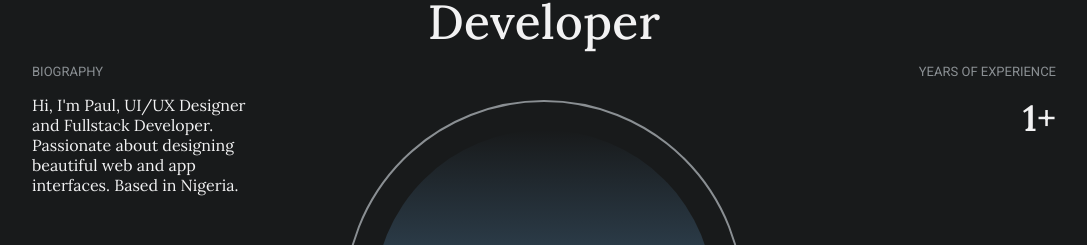
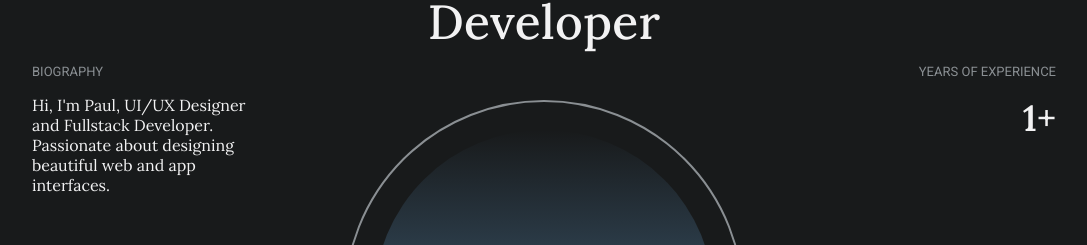
Before and after one commit to js-paul200/My-Portfolio, a plain HTML site: page index.html in a window 1280 px wide. Shown: the part 352-597 px from the top of the page, without its empty margins (96-1183 px from the left). Drawn offline with nearby package versions, Linux system fonts and the light colour scheme.

Commit message:
Update index.html

```diff
--- a/index.html
+++ b/index.html
@@ -131,7 +131,7 @@
                     <p class="home-info-description">
                         Hi, I'm Paul, UI/UX Designer and Fullstack Developer.
                         Passionate about designing beautiful web and app
-                        interfaces. Based in Nigeria.
+                        interfaces.
                     </p>
                 </div>
 
```
